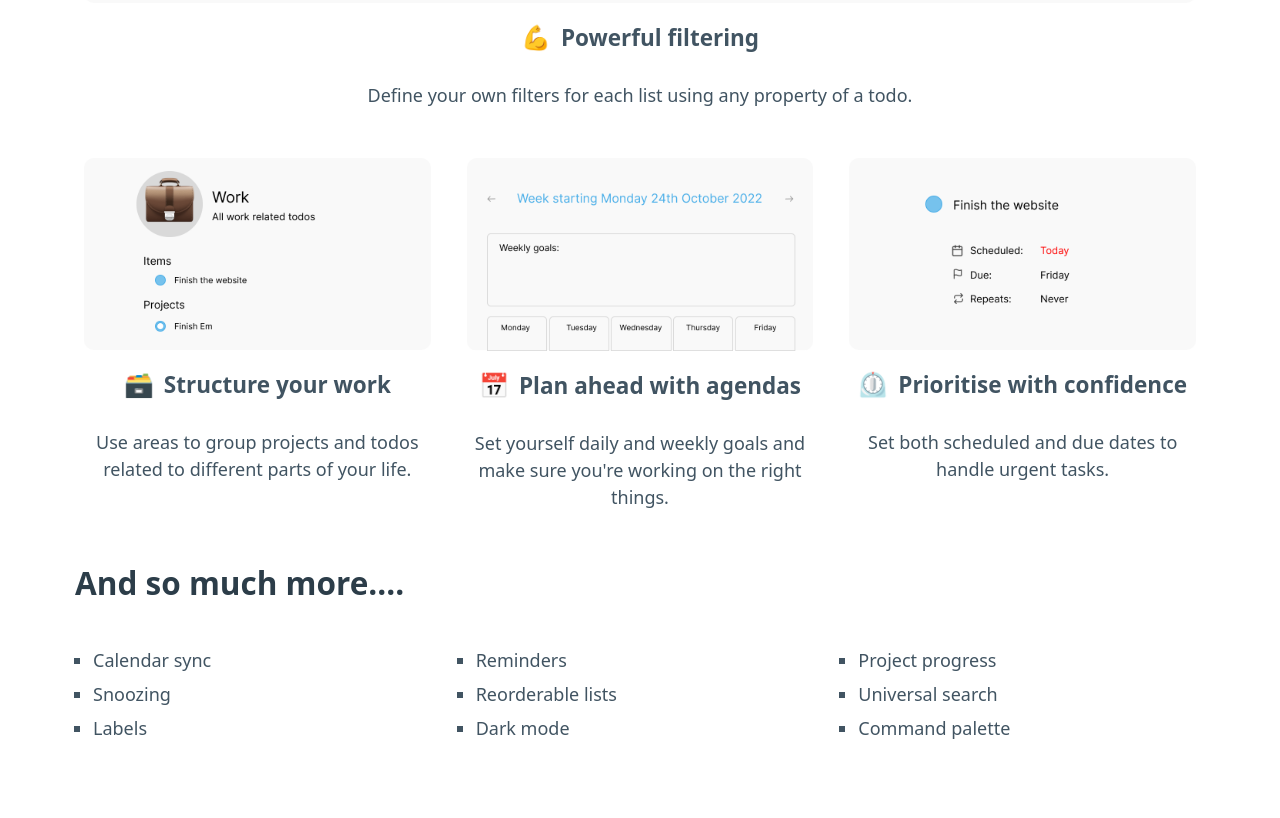
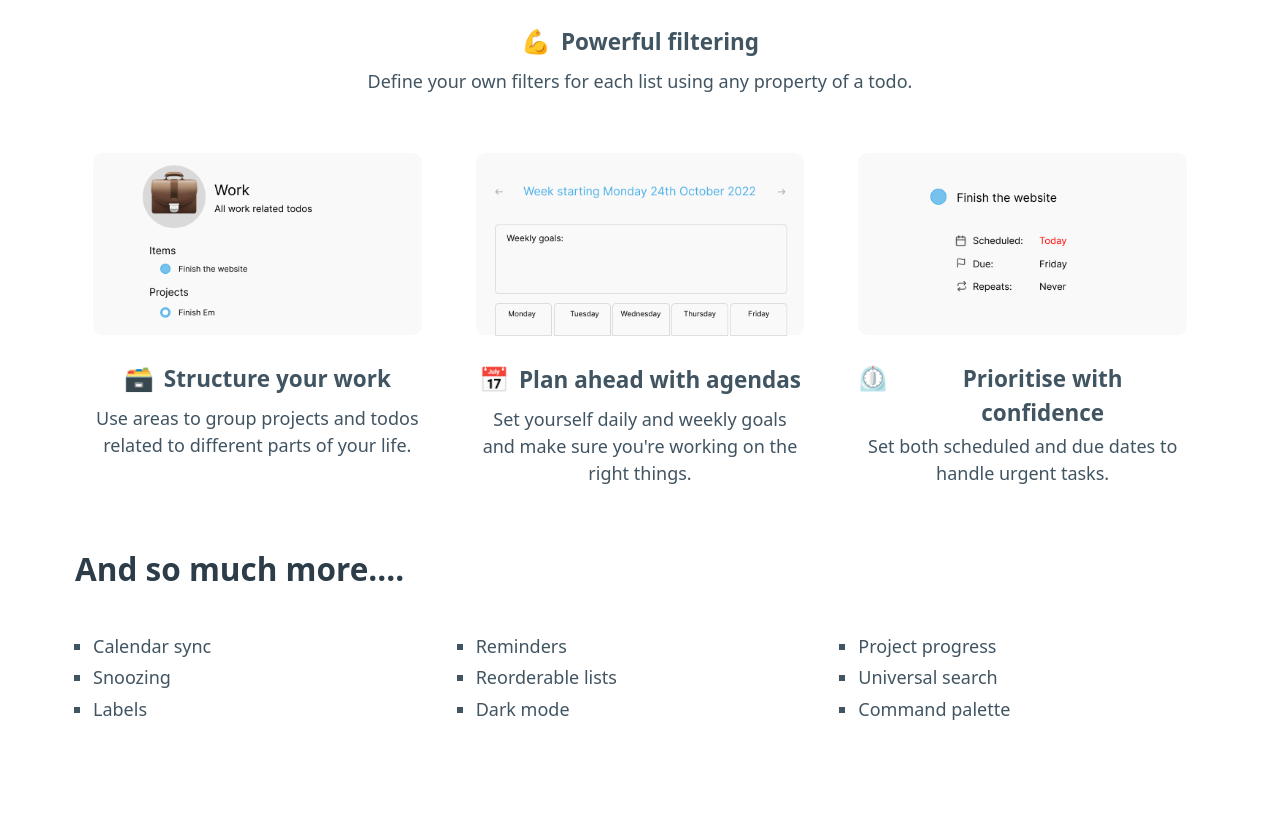
Before and after one commit to ryankscott/finish-em-website, a plain HTML site: page index.html in a window 1280 px wide. Shown: the part 1622-2440 px from the top of the page. Drawn offline with Linux system fonts and the light colour scheme.

Commit message:
Changing spacing

```diff
--- a/css/pico.css
+++ b/css/pico.css
@@ -17,7 +17,7 @@
   --border-width: 1px;
   --outline-width: 3px;
   --spacing: 1rem;
-  --typography-spacing-vertical: 1.5rem;
+  --typography-spacing-vertical: 1.0rem;
   --block-spacing-vertical: calc(var(--spacing) * 2);
   --block-spacing-horizontal: var(--spacing);
   --grid-spacing-vertical: 0;
@@ -149,7 +149,7 @@ h6 {
 
 h1 {
   --font-size: 2.75rem;
-  --typography-spacing-vertical: 3rem;
+  --typography-spacing-vertical: 2.75rem;
 }
 
 h2 {
@@ -2776,15 +2776,15 @@ textarea,
   border-radius: var(--border-radius);
   align-items: center;
   text-align: center;
-  margin-bottom: 1rem;
-  margin-left: 0.5rem;
-  margin-right: 0.5rem;
+  margin-bottom: calc(var(--spacing) * 2);
+  margin-left: var(--spacing);
+  margin-right: var(--spacing);
 }
 
 .feature_wide h5,
 .feature h5 {
   margin-top: 1rem;
-  margin-bottom: 0.25rem;
+  margin-bottom: 0.2rem;
 }
 
 .feature img {
@@ -2799,11 +2799,13 @@ textarea,
   display: flex;
   flex-direction: row;
   align-items: baseline;
+  margin-top: calc(var(--spacing) * 0.5);
 }
 
 .feature_title_emoji {
   font-size: 24px;
   margin-right: 10px;
+  margin-bottom: calc(var(--spacing) * 0.5);
 }
 
 .footer {
```
Also changed, not shown: index.html (line endings or trailing spaces).
